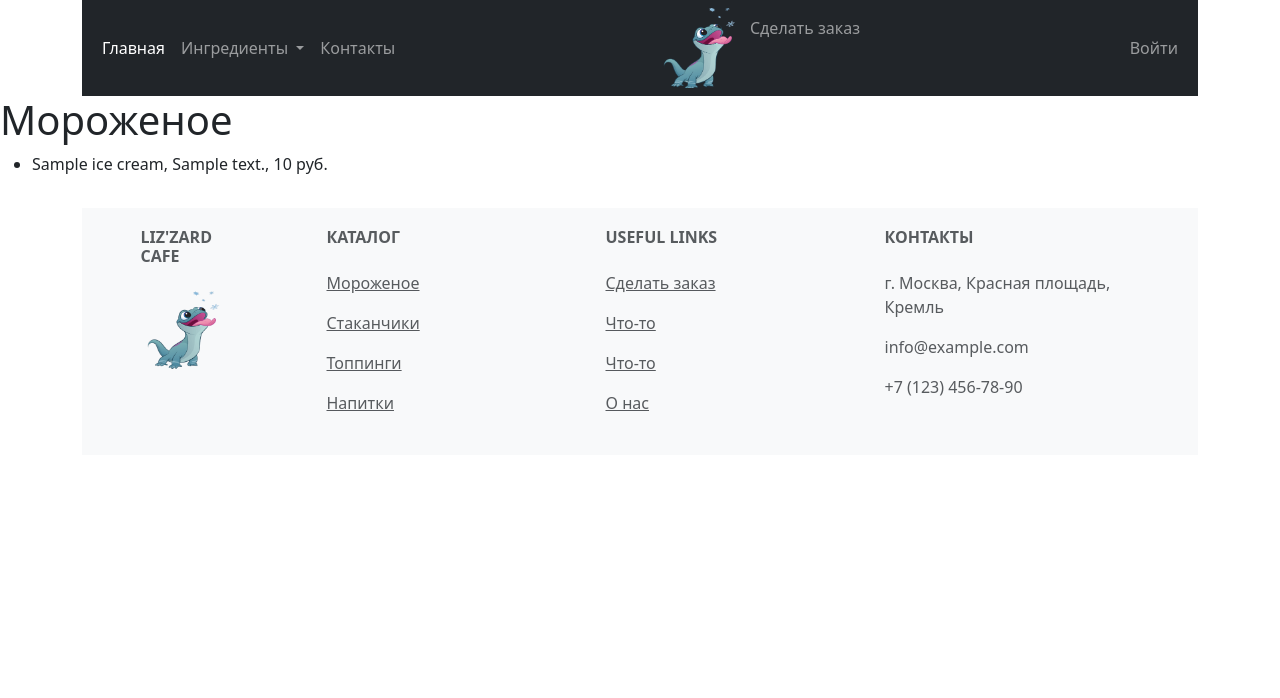
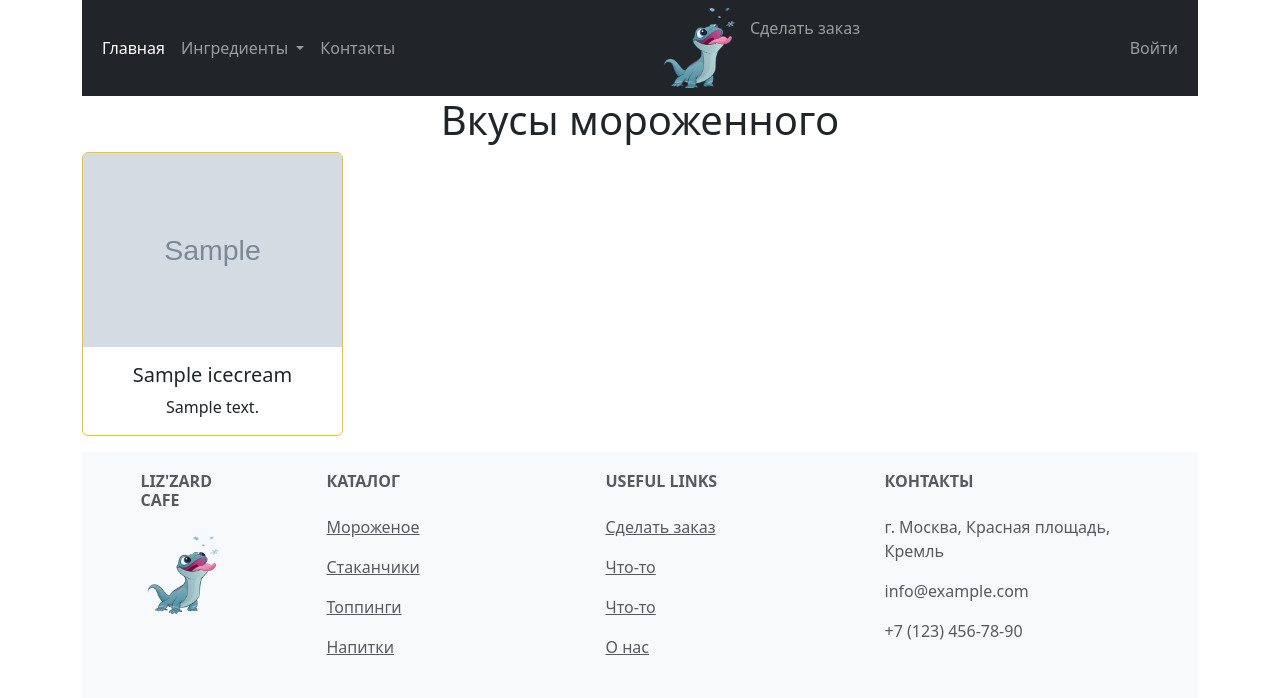
Before and after one commit to Dmitrii-F/icecream_bar, a Django app: template icecream/icecream_bar/templates/icecream_bar/ice_creams_list.html in a window 1280 px wide. Shown: the top 698 px of the page. Run offline with Django 5.2, Linux system fonts and the light colour scheme; the template is opened without the code that fills it: most values are stand-ins (such as "Sample title", 1, 10 or a date in 2020); grey boxes marked "Sample" are stand-in pictures.

Commit message:
Добавлены стаканчии и вкусы мороженного. Настроено frontend изображение на сайте

```diff
--- a/icecream/icecream_bar/templates/icecream_bar/ice_creams_list.html
+++ b/icecream/icecream_bar/templates/icecream_bar/ice_creams_list.html
@@ -1,12 +1,26 @@
 {% extends 'base/base.html' %}
 
 {% block content %}
-    <h1>Мороженое</h1>
-    <ul>
-        {% for ice_cream in ice_creams_list %}
-            <li>{{ ice_cream.name }}, {{ ice_cream.description }}, {{ ice_cream.price }} руб.</li>
-        {% empty %}
-            <p>Нет мороженого.</p>
-        {% endfor %}
-    </ul>
+
+    <div class="container text-center">
+        <h1>Вкусы мороженного</h1>
+
+        <div class="row row-cols-1 row-cols-md-4 g-4">
+            {% for icecream in ice_creams_list %}
+            <div class="col">
+                <div class="card border-warning">
+                  <img src="{{icecream.image.url}}" class="card-img-top" >
+                  <div class="card-body">
+                    <h5 class="card-title">{{ icecream.name }}</h5>
+                    <p class="card-text">{{ icecream.description }}</p>
+                    <!--  <a href="#" class="btn btn-warning">Купить {{ icecream.price }} руб.</a>  -->
+                  </div>
+                </div>
+            </div>
+            {% empty %}
+            <p>Нет мороженного(.</p>
+            {% endfor %}
+        </div>
+    </div>
+
 {% endblock %}
--- a/icecream/icecream_bar/views.py
+++ b/icecream/icecream_bar/views.py
@@ -1,6 +1,6 @@
 from django.views import View
 from django.views.generic import ListView, CreateView
-from .models import IceCreamInContainer, Container, Topping, Profile
+from .models import IceCreamInContainer, Flavor, Container, Topping, Profile
 from django.shortcuts import render, redirect
 from .forms import FeedbackForm, SignUpForm
 from django.contrib.auth import login, authenticate
@@ -48,7 +48,7 @@ class IndexView(View):
 
 
 class IceCreamsListView(ListView):
-    model = IceCreamInContainer
+    model = Flavor
     template_name = 'icecream_bar/ice_creams_list.html'
     context_object_name = 'ice_creams_list'
 
--- a/icecream/templates/base/base.html
+++ b/icecream/templates/base/base.html
@@ -14,14 +14,13 @@
         <!-- Общий заголовок для всех страниц -->
       <div class="container text-center">
         <div class="row">
-
             <div class="col">
                 {% include 'base/nav.html' only with param='Django'%}
-
             </div>
         </div>
       </div>
     </header>
+
     <main>
         {% block content %}
         <!-- Основное содержимое страницы -->
```
Also changed, not shown: icecream/icecream_bar/templates/icecream_bar/containers_list.html (+21 -7 lines), icecream/icecream_bar/templates/icecream_bar/toppings_list.html (+21 -7 lines), icecream/db.sqlite3, icecream/media/Container/Бумажный_стаканчик.jpg (added), icecream/media/Container/Стаканчик.jpg, icecream/media/Container/бельгийская_вафля.jpg (added), icecream/media/Container/бумажный.jpg (deleted), icecream/media/Flavor/Вишня.jpg (added), icecream/media/Flavor/Фисташковое.jpg (added), icecream/media/Flavor/Черничное.jpg (added), icecream/media/Flavor/Шоколадное.jpg (added), icecream/media/Flavor/вата.jpg (added), icecream/media/Flavor/мокко.jpg (added), icecream/media/Flavor/печенье.jpg (added), 1 more files.
